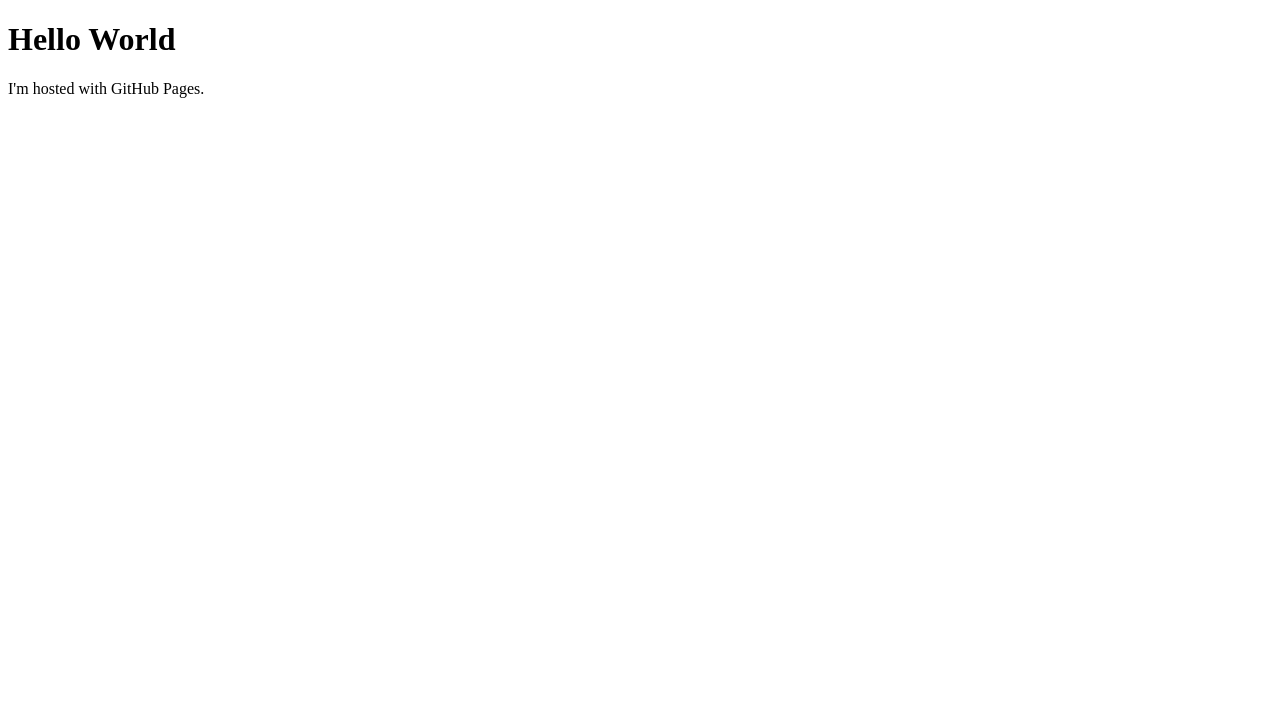
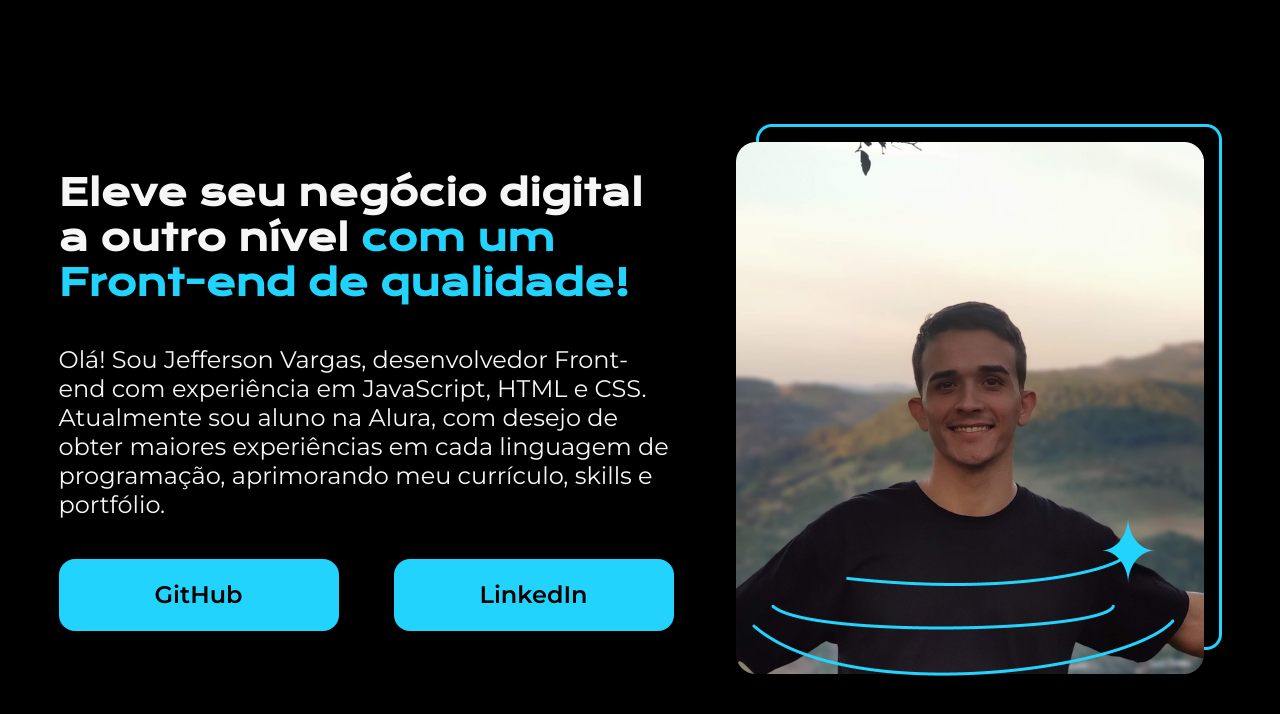
Before and after one commit to ojeffivargas/ojeffivargas.github.io, a plain HTML site: page index.html in a window 1280 px wide. Drawn offline with nearby package versions, Linux system fonts and the light colour scheme.

Commit message:
Portifólio incrementado
Adicionado novas estilizações no portifólio com o aprendizado adquirido no curso da Alura.

```diff
--- a/index.html
+++ b/index.html
@@ -1,7 +1,29 @@
 <!DOCTYPE html>
-<html>
+<html lang="pt-br">
+
+<head>
+    <meta charset="UTF-8">
+    <meta http-equiv="X-UA-Compatible" content="IE=edge">
+    <meta name="viewport" content="width=device-width, initial-scale=1.0">
+    <title>Portfolio</title>
+    <link rel="stylesheet" href="style.css">
+</head>
+
 <body>
-<h1>Hello World</h1>
-<p>I'm hosted with GitHub Pages.</p>
+    <header></header>
+    <main class="apresentacao">
+        <section class="apresentacao__conteudo">
+            <h1 class="apresentacao__conteudo__titulo">Eleve seu negócio digital a outro nível <strong class="titulo-destaque">com um Front-end de qualidade!
+            </strong></h1>
+            <p class="apresentacao__conteudo__texto">Olá! Sou Jefferson Vargas, desenvolvedor Front-end com experiência em JavaScript, HTML e CSS. Atualmente sou aluno na Alura, com desejo de obter maiores experiências em cada linguagem de programação, aprimorando meu currículo, skills e portfólio.</p>
+            <div class="apresentacao__links">
+                <a class="apresentacao__links__link" href="https://github.com/ojeffivargas">GitHub</a>
+                <a class="apresentacao__links__link" href="https://www.linkedin.com/in/jeffivargas/">LinkedIn</a>
+            </div>
+        </section>
+        <img src="IMG_2.jpg" alt="Jefferson sorrindo com montanhas ao fundo.">
+    </main>
+    <footer></footer>
 </body>
+
 </html>
--- /dev/null
+++ b/style.css
@@ -0,0 +1,61 @@
+@import url('https://fonts.googleapis.com/css2?family=Krona+One&family=Montserrat:wght@400;600&display=swap');
+
+*{
+    margin: 0;
+    padding: 0;
+    box-sizing: border-box;
+}
+
+body{
+    height: 100vh;
+    box-sizing: border-box;
+    background: #000000;
+    color: #f6f6f6;
+}
+
+.titulo-destaque{
+    color: #22D4FD;
+}
+
+.apresentacao{
+    display: flex;
+    align-items: center;
+    justify-content: center;
+    height: 100%;
+    gap: 62px;
+}
+
+.apresentacao__conteudo{
+    width: 615px;
+    display: flex;
+    flex-direction: column;
+    gap: 40px;
+}
+
+.apresentacao__conteudo__titulo{
+    font-size: 36px;
+    font-family: 'Krona One', sans-serif;
+}
+
+.apresentacao__conteudo__texto{
+    font-size: 24px;
+    font-family: 'Montserrat', sans-serif;
+}
+
+.apresentacao__links {
+    display: flex;
+    justify-content: space-between;
+}
+
+.apresentacao__links__link{
+    background-color: #22D4FD;
+    width: 280px;
+    text-align: center;
+    border-radius: 16px;
+    font-size: 24px;
+    font-weight: 600;
+    padding: 21.5px 0;
+    text-decoration: none;
+    color: #000000;
+    font-family: 'Montserrat', sans-serif;
+}
```
Also changed, not shown: IMG_2.jpg (added).
